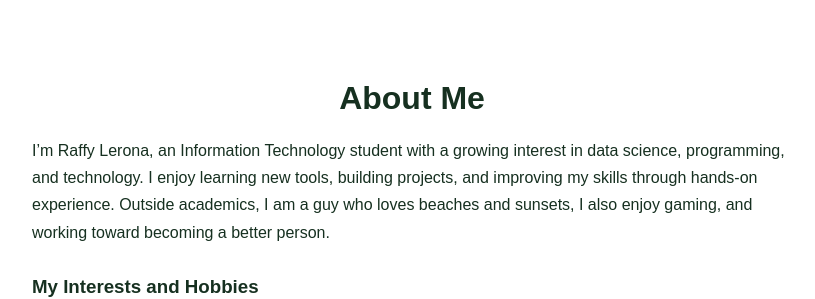
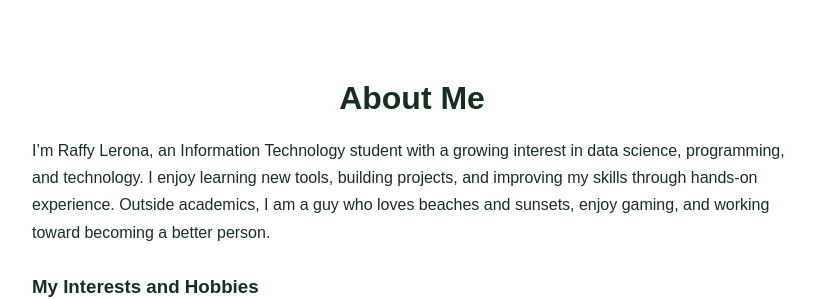
Before and after one commit to raffylerona-dataan/progressive-portfolio, a plain HTML site: page index.html in a window 1280 px wide. Shown: the part 800-1099 px from the top of the page, without its empty margins (228-1043 px from the left). Drawn offline with Linux system fonts and the light colour scheme.

Commit message:
Update biography content (1)

```diff
--- a/index.html
+++ b/index.html
@@ -36,7 +36,7 @@
         <p>
             I’m Raffy Lerona, an Information Technology student with a growing interest in data science,
             programming, and technology. I enjoy learning new tools, building projects, and improving my skills
-            through hands-on experience. Outside academics, I am a guy who loves beaches and sunsets, I also enjoy gaming,
+            through hands-on experience. Outside academics, I am a guy who loves beaches and sunsets, enjoy gaming,
             and working toward becoming a better person.
         </p>
 
```
